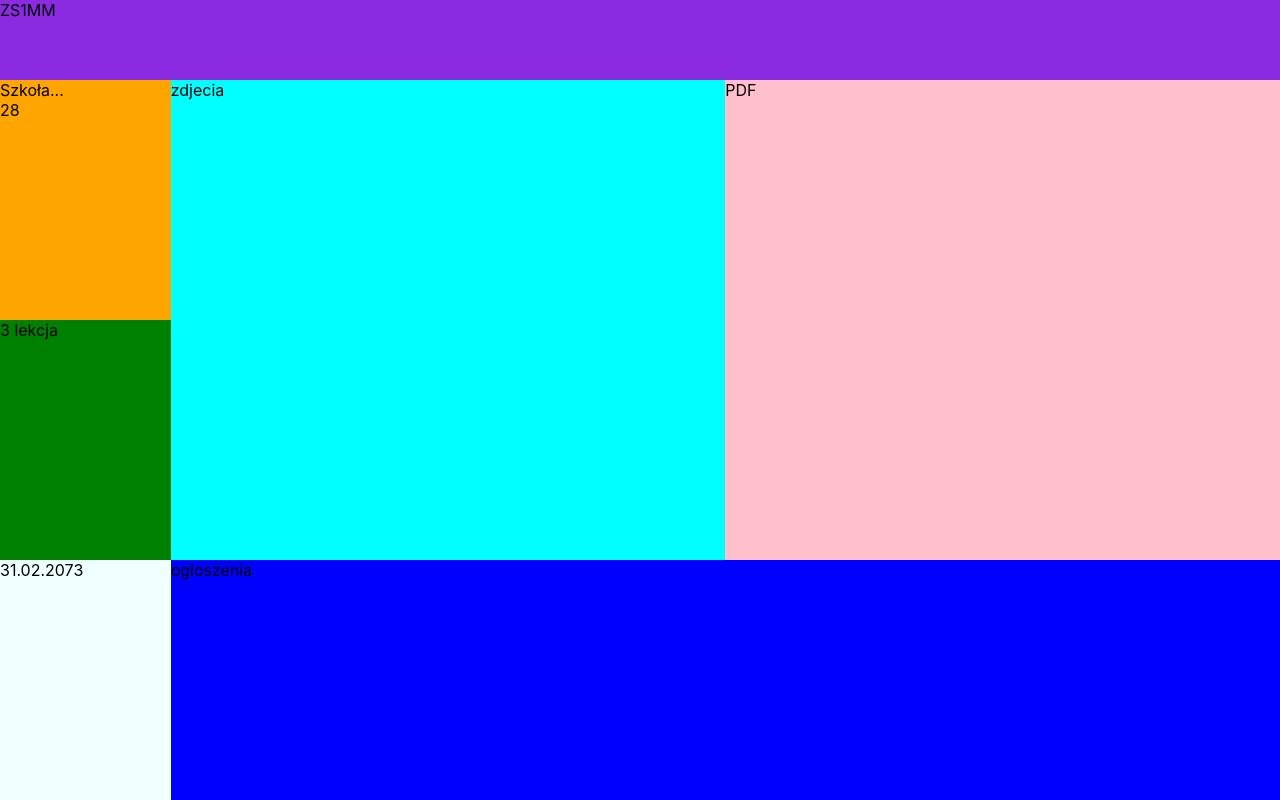
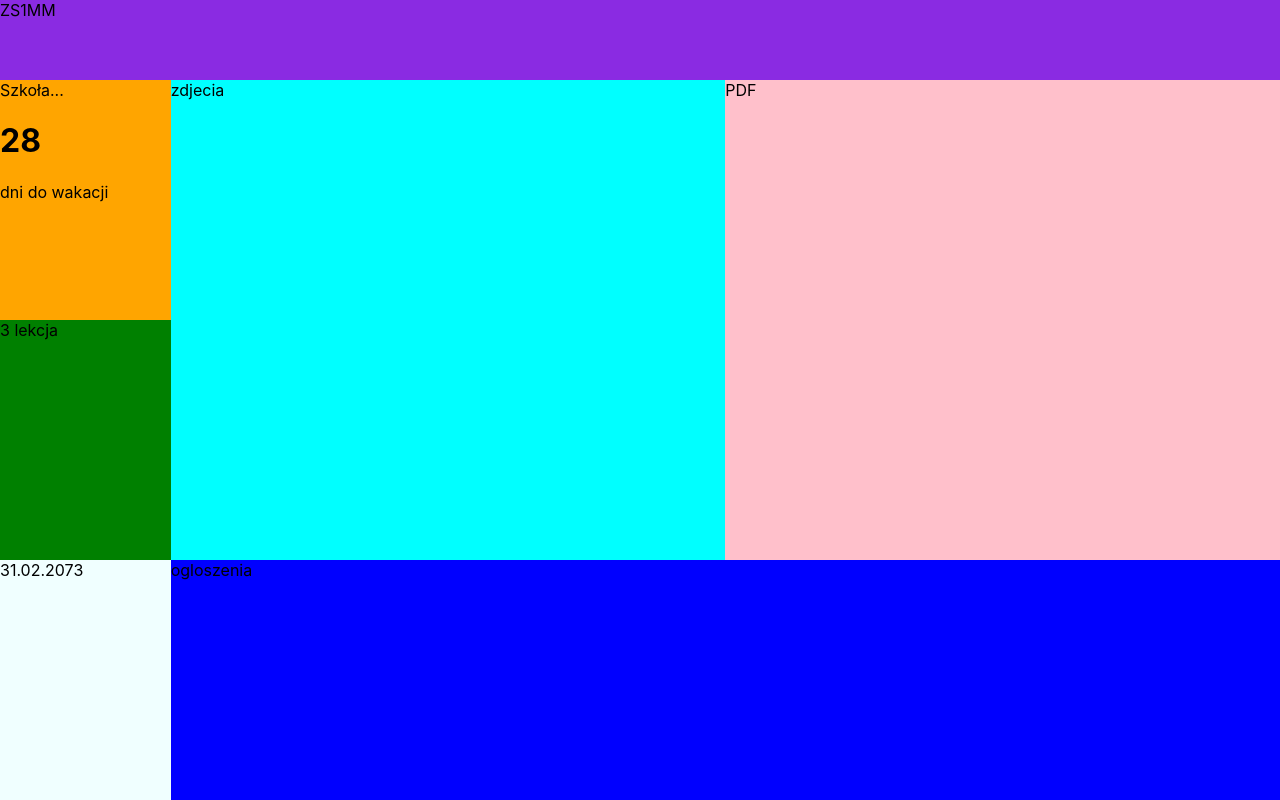
Before and after one commit to AoYP/school-frontend, a React (Create React App) app: page / in a window 1280 px wide. Built offline with nearby package versions, Linux system fonts and the light colour scheme.

Commit message:
days to holidays - working

```diff
--- a/src/App.js
+++ b/src/App.js
@@ -10,14 +10,14 @@ import Photos from "./components/photos";
 function App() {
   return (
     <div className="App">
-      <div class="container">
-        <div class="header"><Header /></div>
-        <div class="holidays"><Holidays /></div>
-        <div class="currentlesson"><Currentlesson /></div>
-        <div class="date"><Date /></div>
-        <div class="photos"><Photos /></div>
-        <div class="PDF"><PDF /></div>
-        <div class="announcements"><Announcements /></div>
+      <div className="container">
+        <div className="header"><Header /></div>
+        <div className="holidays"><Holidays /></div>
+        <div className="currentlesson"><Currentlesson /></div>
+        <div className="date"><Date /></div>
+        <div className="photos"><Photos /></div>
+        <div className="PDF"><PDF /></div>
+        <div className="announcements"><Announcements /></div>
      </div>
     </div>
   );
--- a/src/components/holidays.js
+++ b/src/components/holidays.js
@@ -1,23 +1,30 @@
-import moment from "moment";
+import moment from 'moment';
 
 function Holidays() {
   const date = new Date();
-  const day = date.getDate();
-  const month = date.getMonth() + 1;
-  const year = date.getFullYear();
+  const month = date.getMonth();
 
-  const now = moment([year, month, day]);
-  const firstDayOfHolidays = moment([year, 6, 23]);
+  function lastFriday() {
+    let sub = 0;
+    const lastDay = moment().month('june').endOf('month');
+    if (lastDay.day() >= 5) sub = lastDay.day() - 5;
+    else sub = lastDay.day() + 2;
+    return lastDay.subtract(sub, 'days');
+  }
 
-  const daysToHolidays = firstDayOfHolidays.diff(now, 'days')+1
+  const now = moment();
+  const firstDayOfHolidays = lastFriday();
+  let daysToHolidays = firstDayOfHolidays.diff(now, 'days') - 1;
+  if (daysToHolidays < 0) daysToHolidays = 365 + daysToHolidays;
 
-  return(
+  return (
     <div className="holidays">
-      {(month === 7 || month === 8) ? <div>Wakacje!</div> :
-       <div>Szkoła...</div>}
-      <div>{daysToHolidays}</div>
+      {month === 7 || month === 8 ? <div>Wakacje!</div> : <div>Szkoła...</div>}
+      <div>
+        <h1>{daysToHolidays}</h1> dni do wakacji
+      </div>
     </div>
-  )
+  );
 }
 
-export default Holidays
+export default Holidays;
```
